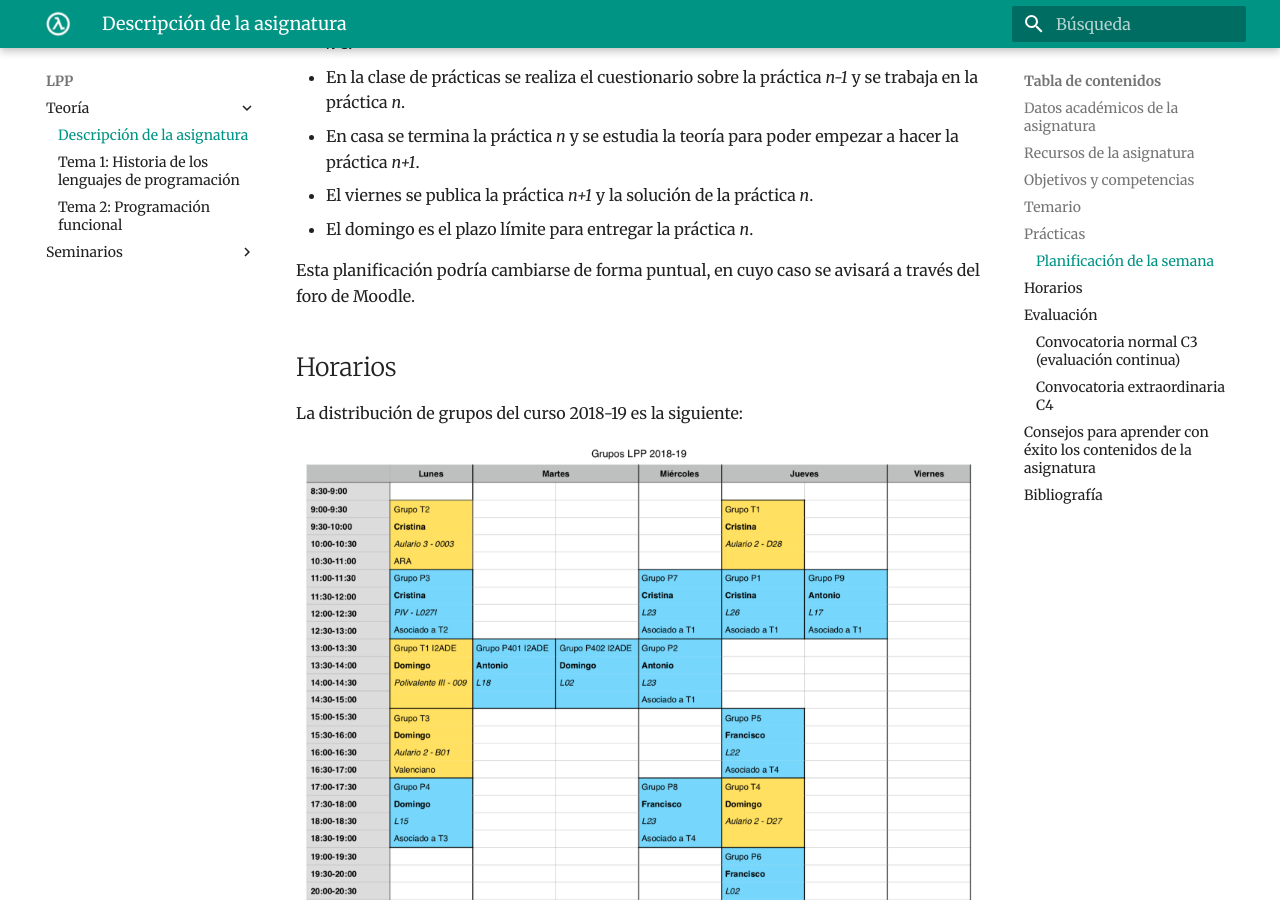
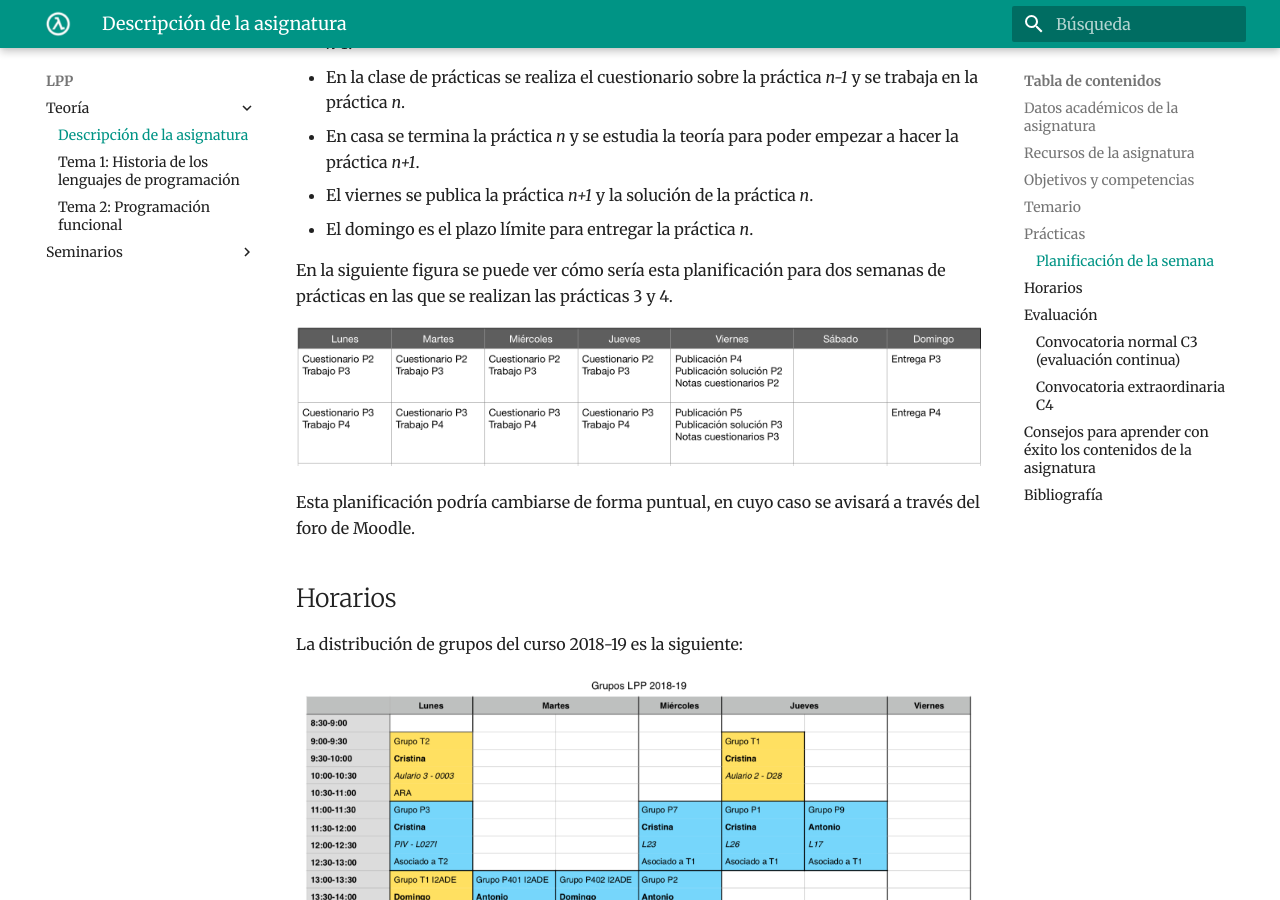
Before and after one commit to domingogallardo/apuntes-lpp, an MkDocs documentation site: the page built from docs/teoria/tema00-descripcion-asignatura/tema00-descripcion-asignatura.md, in a window 1280 px wide and 900 px high, scrolled down 4496 px. Built offline with MkDocs 1.6.1 and Material for MkDocs 9.7.7, drawn with Linux system fonts in a browser that asks for light colours.

Commit message:
Añadida imagen semana prácticas

```diff
--- a/docs/teoria/tema00-descripcion-asignatura/tema00-descripcion-asignatura.md
+++ b/docs/teoria/tema00-descripcion-asignatura/tema00-descripcion-asignatura.md
@@ -184,6 +184,11 @@ Podemos resumir la planificación de una semana de la siguiente forma:
   _n_.
 - El domingo es el plazo límite para entregar la práctica _n_.
 
+En la siguiente figura se puede ver cómo sería esta planificación para
+dos semanas de prácticas en las que se realizan las prácticas 3 y 4.
+
+<img src="imagenes/semana-practicas.png" width="800px"/>
+
 Esta planificación podría cambiarse de forma puntual, en cuyo caso se
 avisará a través del foro de  Moodle.
 
```
Also changed, not shown: docs/teoria/tema00-descripcion-asignatura/imagenes/semana-practicas.png (added).
